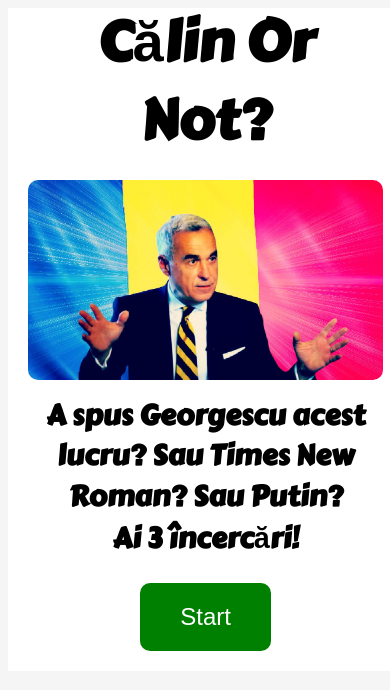
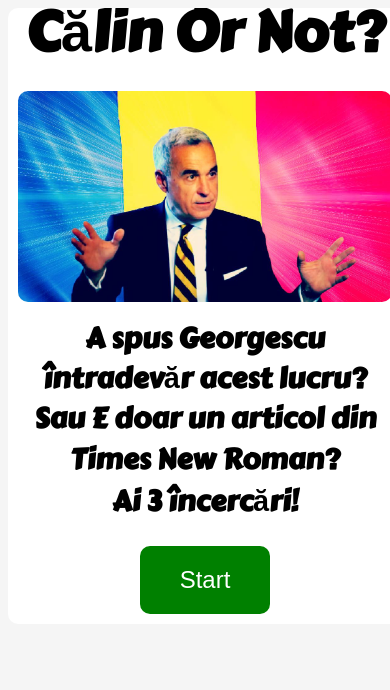
Before and after one commit to georgescuGuesser/georgescuGuesser, a React (Create React App) app: page / in a window 390 px wide. Shown: the top 690 px of the page. Built offline with nearby package versions, Linux system fonts and the light colour scheme.

Commit message:
more fixes

```diff
--- a/public/index.html
+++ b/public/index.html
@@ -3,6 +3,10 @@
 <head>
   <meta charset="UTF-8">
   <meta name="viewport" content="width=device-width, initial-scale=1.0">
+
+  <script async src="https://pagead2.googlesyndication.com/pagead/js/adsbygoogle.js?client=ca-pub-6877685425329813"
+  crossorigin="anonymous"></script>
+
   <title>CalinGame</title>
 </head>
 <body>
--- a/src/App.css
+++ b/src/App.css
@@ -296,13 +296,13 @@
 
   @media (max-width: 768px) { /* Smaller screens */
     .main-container {
-
-      width: 95%;
-      height: 95%;
-      align-content: center;
+      width: 100%; /* Ensure it takes the full screen width */
+      height: auto; /* Adjust height as needed */
       margin: 0;
-      border-radius: 0; /* Optional: Remove border radius for edge-to-edge layout */
-      box-shadow: none; /* Optional: Remove shadow for a cleaner look on mobile */
+      padding: 10px; /* Optional: Add padding if needed */
+      border-radius: 10px; /* Optional: You can keep or remove border-radius */
+      box-shadow: none; /* Remove box shadow for a cleaner look on mobile */
+      overflow: hidden; /* Prevent overflow */
     }
 
     .buttons-container {
@@ -316,7 +316,6 @@
       width: 30%; /* Reduce width for smaller screens */
       height: 40px; /* Reduce height to maintain aspect ratio */
       font-size: 1rem; /* Adjust font size for smaller buttons */
-
     }
 
     .background-image {
--- a/src/App.js
+++ b/src/App.js
@@ -68,7 +68,12 @@
         const realQuotes = await realQuotesResponse.json();
         const satireQuotes = await satireQuotesResponse.json();
 
-        setQuotes(realQuotes.map((item) => item.title));
+        setQuotes(realQuotes.map((item) =>
+        ({
+          title: item.title,
+          link: item.source,
+        })
+        ));
         setSatireArticles(
           satireQuotes.map((item) => ({
             title: item.title,
@@ -98,9 +103,11 @@
 
     let item;
     if (isQuote && quotes.length > 0) {
+      let element = Math.floor(Math.random() * quotes.length);
       item = {
         type: "quote",
-        content: quotes[Math.floor(Math.random() * quotes.length)],
+        content: quotes[element].title,
+        link: quotes[element].link,
       };
       setLastSource("quote"); // Set source for a real quote
     } else if (satireArticles.length > 0) {
@@ -144,7 +151,7 @@
             <img src={backgroundImage} alt="Background" className="background-image"/>
             </div>
             <div className="start-text1">
-                A spus Georgescu acest lucru? Sau Times New Roman? Sau Putin?
+                A spus Georgescu întradevăr acest lucru?<br/>Sau E doar un articol din Times New Roman?
             </div>
             <div className="start-text2">
                 Ai 3 încercări!
@@ -237,17 +244,18 @@
 
       <div className="source-container">
         {previousSource && (
-            previousSource === "quote" ? (
-            <span>Sursa: Persoana</span>
-            ) : (
-            <span>
-                Sursa: {previousLink ? (
-                <a href={previousLink} target="_blank" rel="noopener noreferrer">Persoana</a>
-                ) : (
-                "Persoana bad"
-                )}
-            </span>
-            )
+
+            (
+              <span>
+                  Sursa anterioară: {previousLink ? (
+                  <a href={previousLink} target="_blank" rel="noopener noreferrer">link</a>
+                  ) : (
+                  "not found :("
+                  )}
+              </span>
+              )
+
+
         )}
         </div>
 
@@ -298,7 +306,7 @@
                             : "Cetățean din Schengen"}</div>
             {wrongData.link && (
               <div className="popup-link">
-                Sursa citat anterior: <a href={wrongData.link} target="_blank" rel="noopener noreferrer">Persoana</a>
+                Sursa citat anterior: <a href={wrongData.link} target="_blank" rel="noopener noreferrer">link</a>
               </div>
             )}
             <button className="retry-button" onClick={closePopup}>Mai încearcă</button>
```
Also changed, not shown: ads.txt (added), 11 other files (tests, documents, lock files or other folders). Lines whose indentation alone changed are shown as unchanged.
